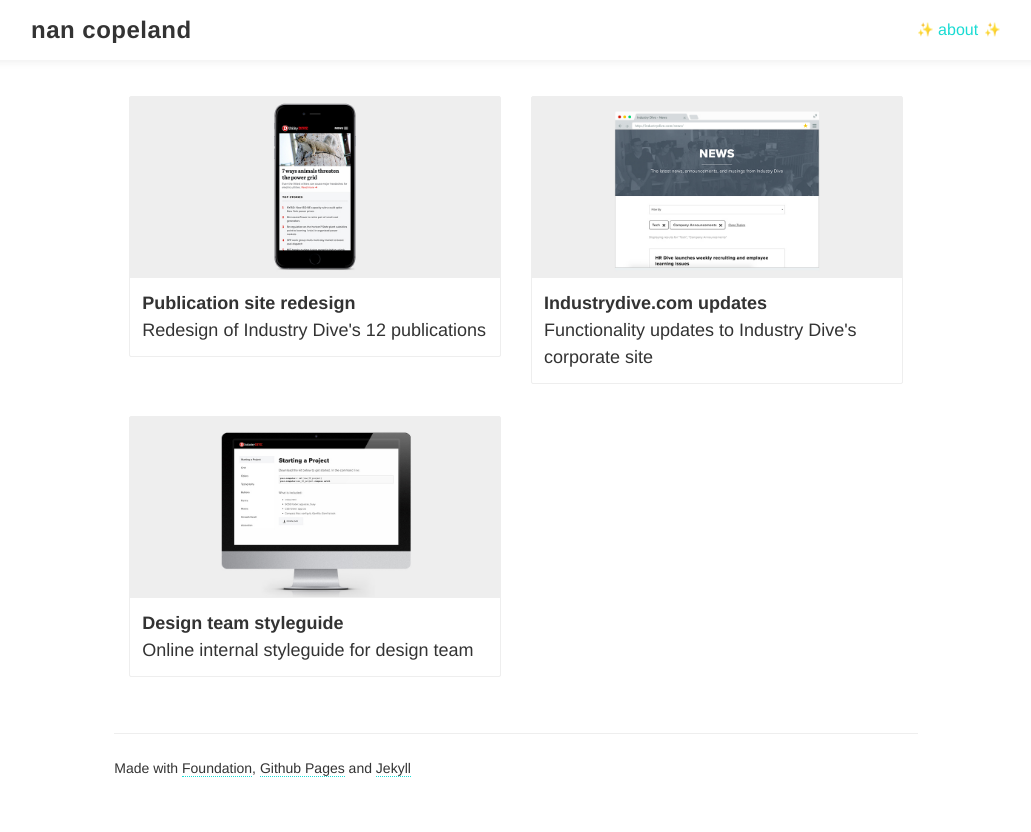
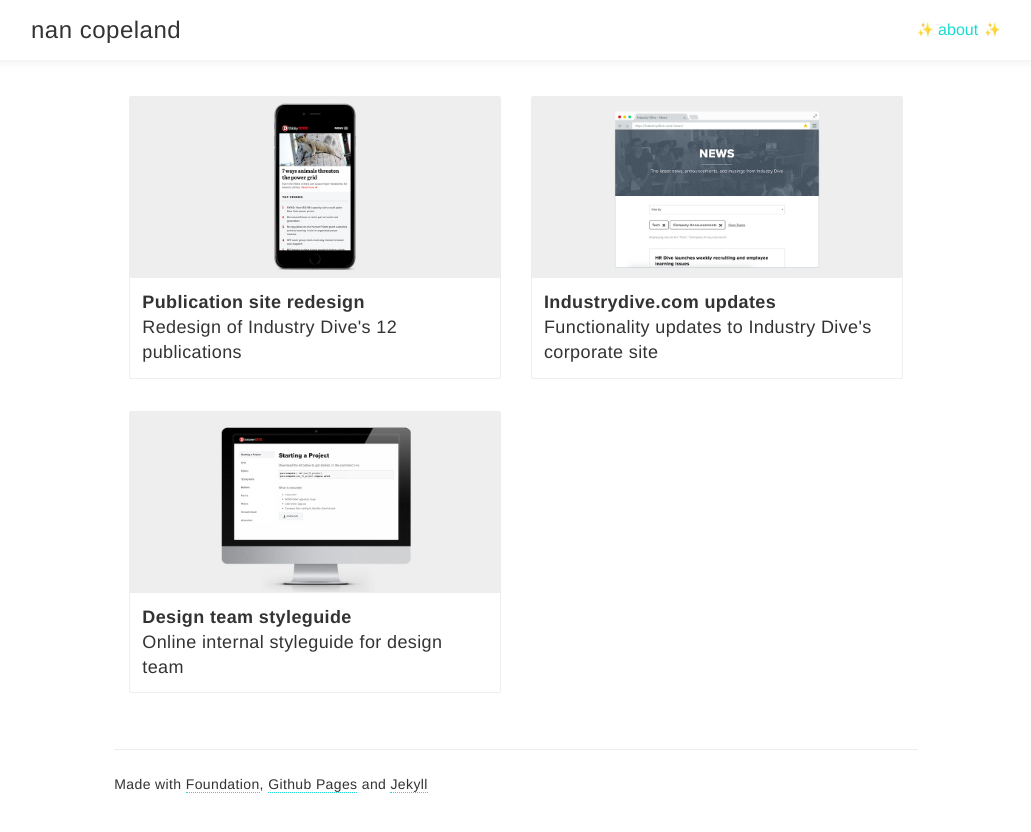
Before and after one commit to nancopeland/old-portfolio-site, a Jekyll site: the page built from index.md, in a window 1280 px wide and 900 px high. Shown: the top 832 px of the window, without its empty margins (124-1155 px from the left). Built offline with Jekyll 4.4.1, drawn with Linux system fonts in a browser that asks for light colours; nearby versions of some CDN libraries; emoji names are drawn with the system emoji font.

Commit message:
small typographic enhancements

```diff
--- a/_includes/menu.html
+++ b/_includes/menu.html
@@ -3,7 +3,7 @@
     <nav class="menu">
         <div class="row">
             <div class="small-8 columns">
-                <h3><a href="/">Nan Copeland</a></h3>
+                <a href="/">Nan Copeland</a>
             </div>
             <div class="small-4 columns menu-list-wrapper">
                 <button class="menu-button">
--- a/_sass/partials/_home.scss
+++ b/_sass/partials/_home.scss
@@ -21,6 +21,9 @@
 .project-description {
 	border-top: 1px solid #eee;
 	padding: .75rem;
+	p {
+		line-height: 1.4;
+	}
 }
 .project-title {
 	font-weight: 700;
--- a/_sass/partials/_menu.scss
+++ b/_sass/partials/_menu.scss
@@ -10,16 +10,13 @@
     width: 100%;
   	z-index: 100;
   	transition: all .25s ease;
-	h3 {
+	a {
+		border: 0;
 		font-size: 1.5rem;
-		font-weight: 700;
 		margin: 0;
 		letter-spacing: .5px;
 		text-transform: lowercase;
 		transition: color .25s ease;
-		a {
-			border: 0;
-		}
 	}
 }
 .menu-list-wrapper {
--- a/_sass/partials/_posts.scss
+++ b/_sass/partials/_posts.scss
@@ -5,6 +5,7 @@
     text-align: center;
 	h1 {
 		font-size: 2.25rem;
+		letter-spacing: 1px;
 		line-height: 1.2;
 		margin-bottom: 1rem;
 	}
--- a/_sass/partials/_universal.scss
+++ b/_sass/partials/_universal.scss
@@ -13,9 +13,10 @@ h1, h2, h3, h4, h5, h6, p, a, button, .button, ul, ol, li {
 	font-family: 'franklin-gothic-urw', 'Helvetica', sans-serif;
 	margin: 0;
 }
-p {
+p, li {
+	font-size: 1.125rem;
 	font-weight: 300;
-	font-size: 1.125rem;
+	letter-spacing: .375px;
 }
 a, button {
 	cursor: pointer;
```
Also changed, not shown: 7 other files.
